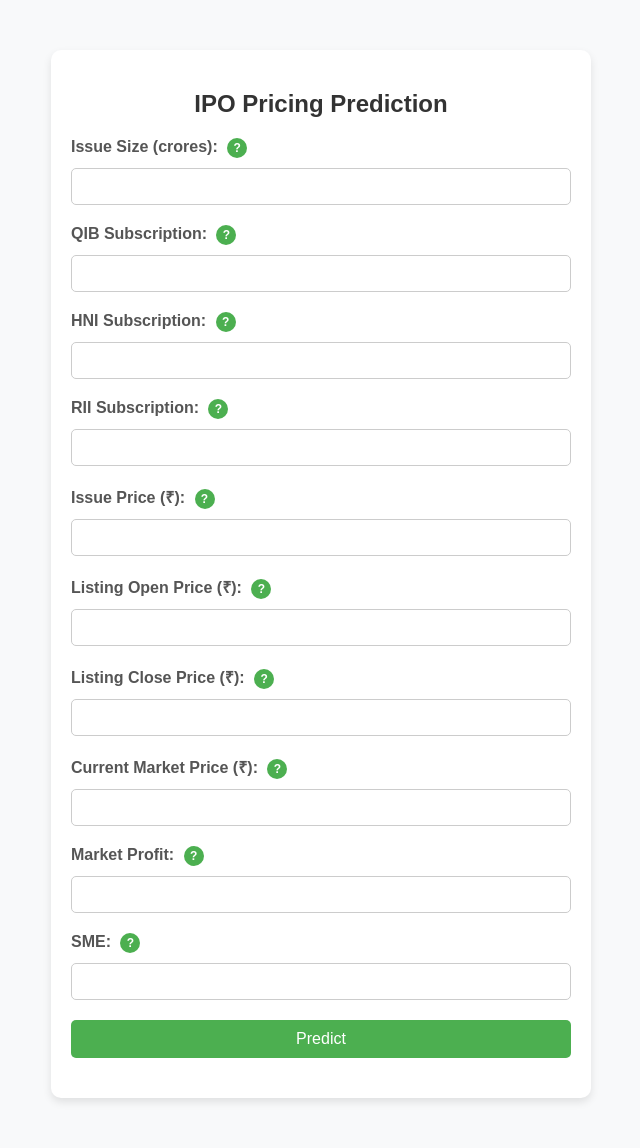
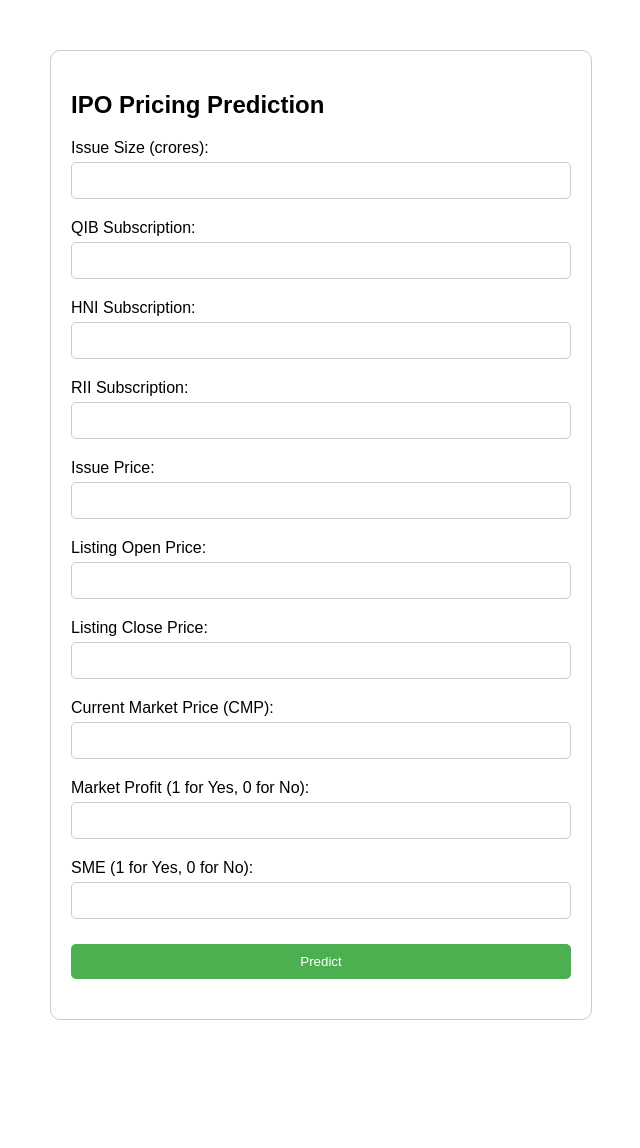
Before and after one commit to onkarkatkamwar/render-ipo, a Flask app: page / in a window 1280 px wide. Shown: the whole page, without its empty margins (319-959 px from the left). After the commit the page ends 1020 px from the top, so only its background shows below. Run offline with Flask 3, Linux system fonts and the light colour scheme; parts of the project's set-up code (start-up, migrations or seed data) failed here and were passed over.

Commit message:
Update index.html

```diff
--- a/templates/index.html
+++ b/templates/index.html
@@ -1,93 +1,41 @@
 <!DOCTYPE html>
-<html lang="en">
+<html>
 <head>
-    <meta charset="UTF-8">
-    <meta name="viewport" content="width=device-width, initial-scale=1.0">
     <title>IPO Pricing Prediction</title>
     <style>
         body {
             font-family: Arial, sans-serif;
-            background-color: #f8f9fa;
             margin: 50px;
         }
-
         .form-container {
             max-width: 500px;
             margin: auto;
             padding: 20px;
-            background: #ffffff;
+            border: 1px solid #ccc;
             border-radius: 10px;
-            box-shadow: 0px 4px 8px rgba(0, 0, 0, 0.1);
         }
-
-        .form-container h2 {
-            text-align: center;
-            color: #333;
-            margin-bottom: 20px;
-        }
-
-        .form-container label {
-            display: block;
-            margin-bottom: 10px;
-            font-weight: bold;
-            color: #555;
-        }
-
         .form-container input {
             width: 100%;
             padding: 10px;
-            margin-bottom: 20px;
+            margin: 5px 0 20px 0;
+            display: inline-block;
             border: 1px solid #ccc;
             border-radius: 5px;
             box-sizing: border-box;
         }
-
         .form-container input[type="submit"] {
             background-color: #4CAF50;
             color: white;
             border: none;
-            padding: 10px 15px;
-            cursor: pointer;
-            font-size: 16px;
-            transition: background-color 0.3s;
         }
-
         .form-container input[type="submit"]:hover {
             background-color: #45a049;
         }
-
-        .tooltip {
-            display: inline-block;
-            background: #4CAF50;
-            color: white;
-            border-radius: 50%;
-            width: 20px;
-            height: 20px;
+        .result {
+            font-size: 1.5em;
+            color: #4CAF50;
             text-align: center;
-            line-height: 20px;
-            cursor: pointer;
-            font-size: 12px;
-            margin-left: 5px;
-            position: relative;
-        }
-
-        .tooltip:hover::after {
-            content: attr(data-tooltip);
-            position: absolute;
-            bottom: 125%;
-            left: 50%;
-            transform: translateX(-50%);
-            background: #333;
-            color: white;
-            padding: 10px;
-            border-radius: 5px;
-            font-size: 12px;
-            width: 300px;
-            text-align: left;
-            white-space: pre-wrap;
-            word-wrap: break-word;
-            box-shadow: 0 4px 6px rgba(0, 0, 0, 0.1);
-            z-index: 10;
+            margin-top: 20px;
         }
     </style>
 </head>
@@ -95,69 +43,41 @@
     <div class="form-container">
         <h2>IPO Pricing Prediction</h2>
         <form action="/predict" method="post">
-            <label for="issue-size">
-                Issue Size (crores):
-                <span class="tooltip" data-tooltip="*Definition*: Total value of the IPO offering in Indian Rupees (₹).\n*Example*: For example, 500 means ₹500 crores.">?</span>
-            </label>
-            <input type="number" id="issue-size" step="0.01" name="Issue_Size(crores)" required>
+            <label for="Issue_Size(crores)">Issue Size (crores):</label>
+            <input type="number" step="0.01" name="Issue_Size(crores)" required>
 
-            <label for="qib">
-                QIB Subscription:
-                <span class="tooltip" data-tooltip="*Definition*: Number of times the issue was subscribed by Qualified Institutional Buyers (QIBs).\n*Example*: For example, 2.8 means 2.8x.">?</span>
-            </label>
-            <input type="number" id="qib" step="0.01" name="QIB" required>
+            <label for="QIB">QIB Subscription:</label>
+            <input type="number" step="0.01" name="QIB" required>
 
-            <label for="hni">
-                HNI Subscription:
-                <span class="tooltip" data-tooltip="*Definition*: Number of times the issue was subscribed by High Net-worth Individuals (HNIs).\n*Example*: For example, 3.5 means 3.5x.">?</span>
-            </label>
-            <input type="number" id="hni" step="0.01" name="HNI" required>
+            <label for="HNI">HNI Subscription:</label>
+            <input type="number" step="0.01" name="HNI" required>
 
-            <label for="rii">
-                RII Subscription:
-                <span class="tooltip" data-tooltip="*Definition*: Number of times the issue was subscribed by Retail Individual Investors (RIIs).\n*Example*: For example, 4.0 means 4x.">?</span>
-            </label>
-            <input type="number" id="rii" step="0.01" name="RII" required>
+            <label for="RII">RII Subscription:</label>
+            <input type="number" step="0.01" name="RII" required>
 
-            <label for="issue-price">
-                Issue Price (₹):
-                <span class="tooltip" data-tooltip="*Definition*: Price per share offered in the IPO in Indian Rupees (₹).\n*Example*: For example, ₹100 per share.">?</span>
-            </label>
-            <input type="number" id="issue-price" step="0.01" name="Issue_price" required>
+            <label for="Issue_price">Issue Price:</label>
+            <input type="number" step="0.01" name="Issue_price" required>
 
-            <label for="listing-open">
-                Listing Open Price (₹):
-                <span class="tooltip" data-tooltip="*Definition*: The stock price at the time of market opening on the first trading day.\n*Example*: For example, ₹120 per share.">?</span>
-            </label>
-            <input type="number" id="listing-open" step="0.01" name="Listing_Open" required>
+            <label for="Listing_Open">Listing Open Price:</label>
+            <input type="number" step="0.01" name="Listing_Open" required>
 
-            <label for="listing-close">
-                Listing Close Price (₹):
-                <span class="tooltip" data-tooltip="*Definition*: The stock price at the time of market closing on the first trading day.\n*Example*: For example, ₹115 per share.">?</span>
-            </label>
-            <input type="number" id="listing-close" step="0.01" name="Listing_Close" required>
+            <label for="Listing_Close">Listing Close Price:</label>
+            <input type="number" step="0.01" name="Listing_Close" required>
 
-            <label for="cmp">
-                Current Market Price (₹):
-                <span class="tooltip" data-tooltip="*Definition*: The stock's current trading price in the market.\n*Example*: For example, ₹125 per share.">?</span>
-            </label>
-            <input type="number" id="cmp" step="0.01" name="CMP" required>
+            <label for="CMP">Current Market Price (CMP):</label>
+            <input type="number" step="0.01" name="CMP" required>
 
-            <label for="market-profit">
-                Market Profit:
-                <span class="tooltip" data-tooltip="*Definition*: Indicates whether the IPO is currently profitable.\n*Example*: Use 1 for Yes and 0 for No.">?</span>
-            </label>
-            <input type="number" id="market-profit" name="Market_Profit" required>
+            <label for="Market_Profit">Market Profit (1 for Yes, 0 for No):</label>
+            <input type="number" name="Market_Profit" required>
 
-            <label for="sme">
-                SME:
-                <span class="tooltip" data-tooltip="*Definition*: Indicates whether the IPO is for a Small and Medium Enterprise (SME).\n*Example*: Use 1 for Yes and 0 for No.">?</span>
-            </label>
-            <input type="number" id="sme" name="SME" required>
+            <label for="SME">SME (1 for Yes, 0 for No):</label>
+            <input type="number" name="SME" required>
 
             <input type="submit" value="Predict">
         </form>
-        <div class="result"></div>
+        {% if prediction_text %}
+        <div class="result">{{ prediction_text }}</div>
+        {% endif %}
     </div>
 </body>
 </html>
```
